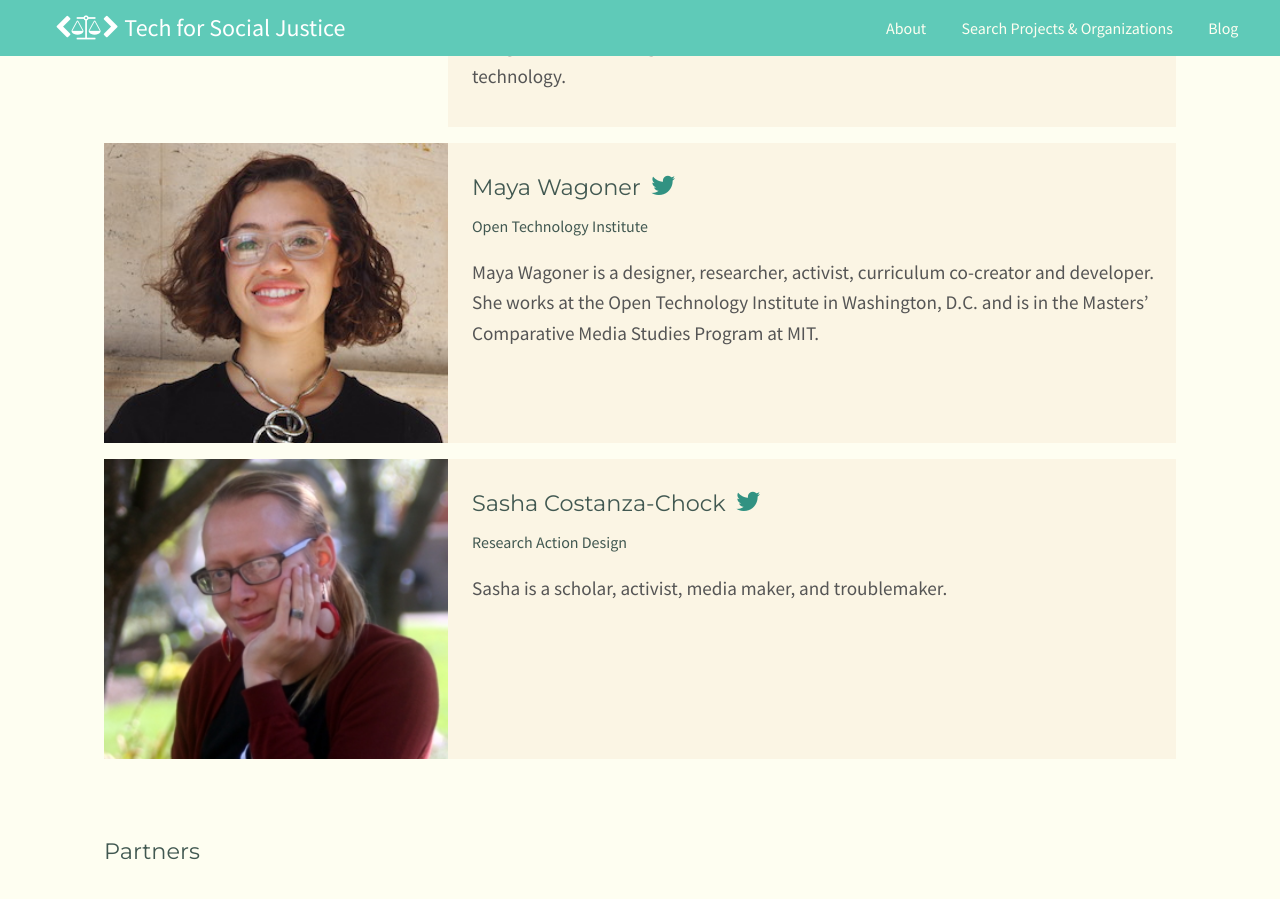
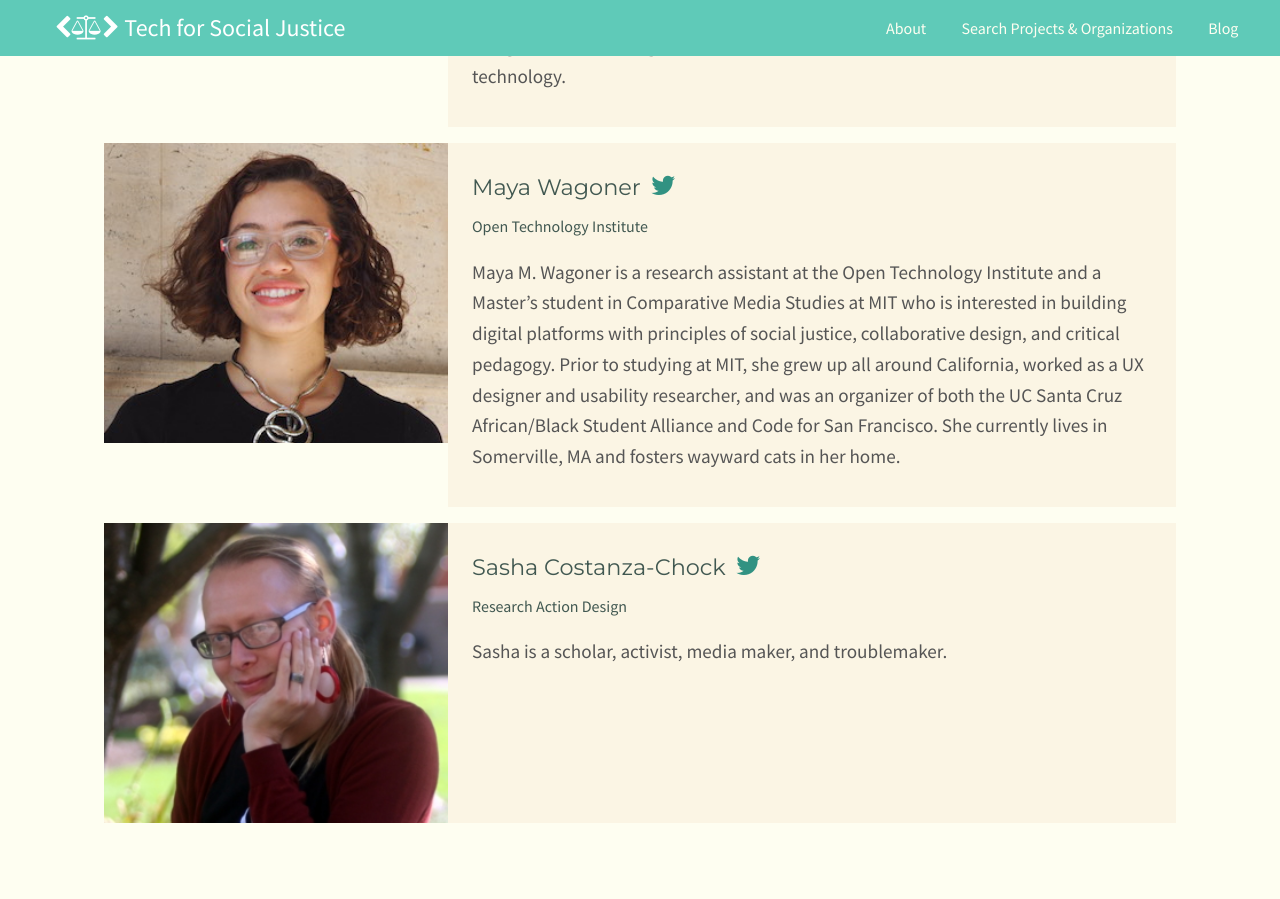
Before and after one commit to opentechinstitute/tech-for-social-justice, a Jekyll site: the page built from about.markdown, in a window 1280 px wide and 900 px high, scrolled down 3455 px. Built offline with Jekyll 4.4.1, drawn with Linux system fonts in a browser that asks for light colours; nearby versions of some CDN libraries.

Commit message:
Updated Maya Wagoner

```diff
--- a/_people/maya-wagoner.markdown
+++ b/_people/maya-wagoner.markdown
@@ -8,4 +8,4 @@
 organization: Open Technology Institute
 ---
 
-Maya Wagoner is a designer, researcher, activist, curriculum co-creator and developer. She works at the Open Technology Institute in Washington, D.C. and is in the Masters' Comparative Media Studies Program at MIT.
+Maya M. Wagoner is a research assistant at the Open Technology Institute and a Master’s student in Comparative Media Studies at MIT who is interested in building digital platforms with principles of social justice, collaborative design, and critical pedagogy. Prior to studying at MIT, she grew up all around California, worked as a UX designer and usability researcher, and was an organizer of both the UC Santa Cruz African/Black Student Alliance and Code for San Francisco. She currently lives in Somerville, MA and fosters wayward cats in her home.
```
